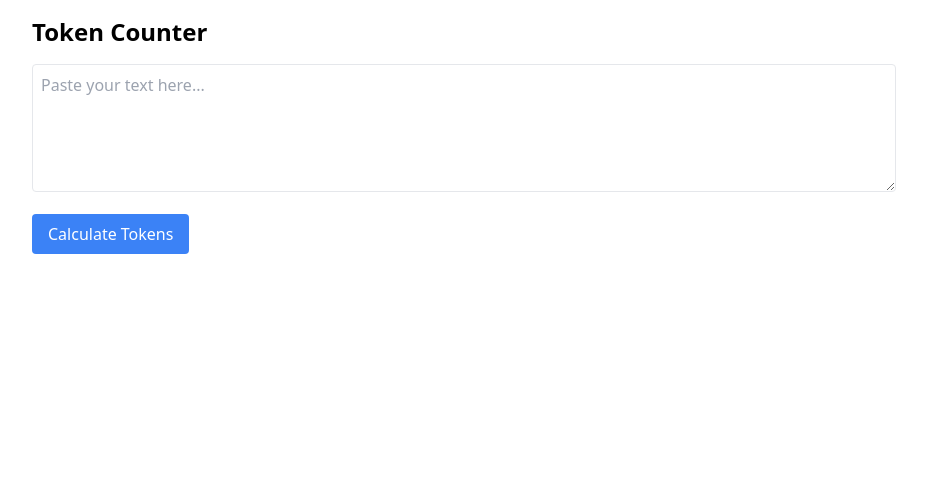
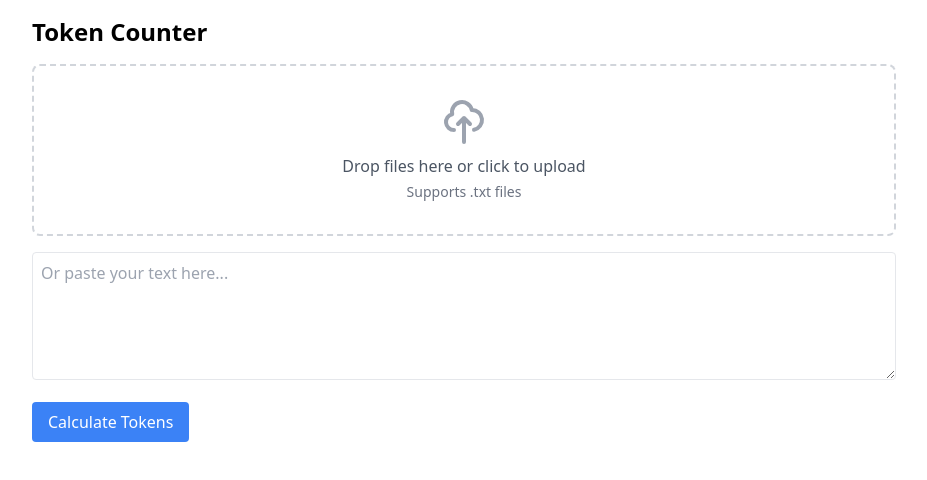
Before and after one commit to prashant-lonikar/token-counter, a React (Create React App) app: page / in a window 1280 px wide. Shown: the top 480 px of the page, without its empty margins (176-1103 px from the left). Built offline with nearby package versions, Linux system fonts and the light colour scheme.

Commit message:
Add support for txt files

```diff
--- a/src/App.jsx
+++ b/src/App.jsx
@@ -5,15 +5,48 @@ import { MODEL_CONFIGS } from "./constants/models";
 const App = () => {
   const [text, setText] = React.useState("");
   const [results, setResults] = React.useState(null);
+  const [fileName, setFileName] = React.useState("");
+  const [isLoading, setIsLoading] = React.useState(false);
 
-  const handleAnalyze = () => {
-    // Base token count using GPT tokenizer
-    const gptTokenCount = encode(text).length;
+  const handleTextUpload = async (file) => {
+    setIsLoading(true);
+    try {
+      const text = await file.text();
+      setText(text);
+      setFileName(file.name);
+      // Automatically analyze after upload
+      analyzeText(text);
+    } catch (error) {
+      console.error("Error reading file:", error);
+      alert("Error reading file. Please try again.");
+    }
+    setIsLoading(false);
+  };
 
-    // Calculate results for each model
+  const handleFileChange = (event) => {
+    const file = event.target.files?.[0];
+    if (file) {
+      handleTextUpload(file);
+    }
+  };
+
+  const handleDrop = (event) => {
+    event.preventDefault();
+    const file = event.dataTransfer.files?.[0];
+    if (file) {
+      handleTextUpload(file);
+    }
+  };
+
+  const handleDragOver = (event) => {
+    event.preventDefault();
+  };
+
+  const analyzeText = (textToAnalyze) => {
+    const gptTokenCount = encode(textToAnalyze).length;
+
     const modelResults = Object.entries(MODEL_CONFIGS).reduce(
       (acc, [modelId, config]) => {
-        // Claude typically counts about 15% more tokens than GPT
         const tokenCount = modelId.includes("claude")
           ? Math.ceil(gptTokenCount * 1.15)
           : gptTokenCount;
@@ -38,27 +71,82 @@ const App = () => {
     setResults(modelResults);
   };
 
+  const handleAnalyze = () => {
+    analyzeText(text);
+  };
+
   return (
     <div className="max-w-4xl mx-auto p-4">
       <h1 className="text-2xl font-bold mb-4">Token Counter</h1>
 
+      <div className="mb-6">
+        {/* File Drop Zone */}
+        <div
+          onDrop={handleDrop}
+          onDragOver={handleDragOver}
+          className="border-2 border-dashed border-gray-300 rounded-lg p-8 mb-4 text-center"
+        >
+          <input
+            type="file"
+            id="fileInput"
+            onChange={handleFileChange}
+            className="hidden"
+            accept=".txt"
+          />
+          <label
+            htmlFor="fileInput"
+            className="cursor-pointer flex flex-col items-center"
+          >
+            <svg
+              className="w-12 h-12 text-gray-400 mb-2"
+              fill="none"
+              stroke="currentColor"
+              viewBox="0 0 24 24"
+            >
+              <path
+                strokeLinecap="round"
+                strokeLinejoin="round"
+                strokeWidth={2}
+                d="M7 16a4 4 0 01-.88-7.903A5 5 0 1115.9 6L16 6a5 5 0 011 9.9M15 13l-3-3m0 0l-3 3m3-3v12"
+              />
+            </svg>
+            <span className="text-gray-600">
+              {isLoading
+                ? "Processing..."
+                : "Drop files here or click to upload"}
+            </span>
+            <span className="text-sm text-gray-500 mt-1">
+              Supports .txt files
+            </span>
+          </label>
+        </div>
+
+        {fileName && (
+          <div className="text-sm text-gray-600 mb-2">Uploaded: {fileName}</div>
+        )}
+
+        {/* Text Area */}
         <textarea
           className="w-full h-32 p-2 border rounded mb-4"
-        placeholder="Paste your text here..."
+          placeholder="Or paste your text here..."
           value={text}
           onChange={(e) => setText(e.target.value)}
         />
 
         <button
-        className="px-4 py-2 bg-blue-500 text-white rounded hover:bg-blue-600 mb-4"
+          className={`px-4 py-2 bg-blue-500 text-white rounded hover:bg-blue-600 mb-4 ${
+            isLoading ? "opacity-50 cursor-not-allowed" : ""
+          }`}
           onClick={handleAnalyze}
-        disabled={!text.trim()}
+          disabled={!text.trim() || isLoading}
         >
-        Calculate Tokens
+          {isLoading ? "Processing..." : "Calculate Tokens"}
         </button>
+      </div>
 
+      {/* Results Section */}
       {results && (
-        <div className="grid grid-cols-1 md:grid-cols-2 gap-4 mt-4">
+        <div className="grid grid-cols-1 md:grid-cols-2 gap-4">
           {Object.entries(results).map(([modelId, result]) => (
             <div
               key={modelId}
```
Lines whose indentation alone changed are shown as unchanged.
